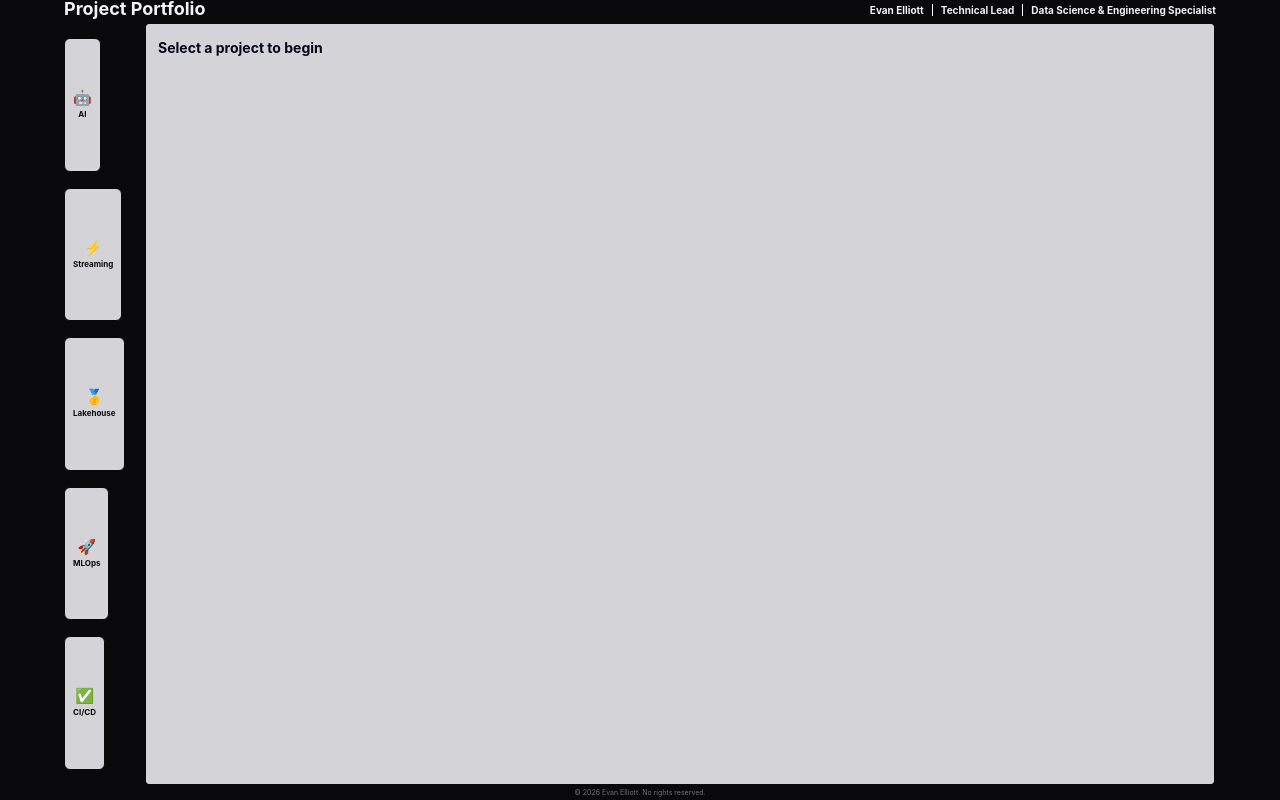
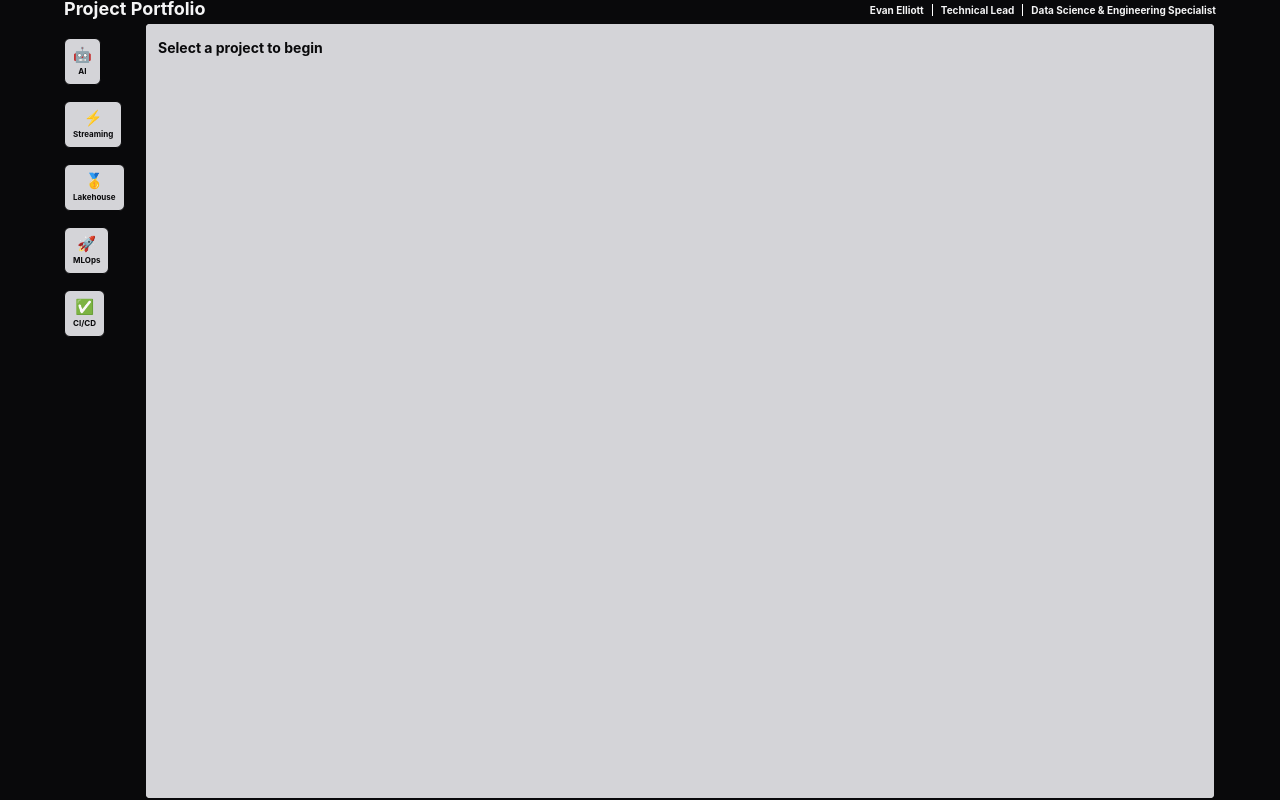
Before and after one commit to evanelliott/portfolio, a Vue app: page / in a window 1280 px wide. Built offline with nearby package versions, Linux system fonts and the light colour scheme.

Commit message:
Remove footer

```diff
--- a/src/App.vue
+++ b/src/App.vue
@@ -14,7 +14,7 @@ const handleProjectSelect = (id: string) => {
 </script>
 
 <template>
-  <div class="project-root fixed inset-0 flex flex-col bg-zinc-950 text-zinc-100 sm:px-16 overflow-hidden isolate">
+  <div class="project-root min-h-screen flex flex-col bg-zinc-950 text-zinc-100 sm:px-16 overflow-hidden isolate">
 
     <!-- Top Header -->
     <header class="w-full shrink-0 z-20 pt-8 sm:pt-0 pb-2 sm:pb-1">
@@ -49,7 +49,7 @@ const handleProjectSelect = (id: string) => {
       </aside>
 
       <!-- Main Viewport -->
-      <main class="order-2 sm:order-2 flex-1 relative overflow-y-auto text-slate-950 bg-zinc-900/20 custom-scrollbar">
+      <main class="order-2 sm:order-2 flex-1 relative overflow-y-auto text-zinc-950 bg-zinc-950 custom-scrollbar">
         <RouterView v-slot="{ Component }">
           <Transition name="page" mode="out-in">
             <component :is="Component" :selectedId="selectedId" :projects="projects" />
@@ -58,40 +58,28 @@ const handleProjectSelect = (id: string) => {
       </main>
 
     </div>
-
-    <footer class="w-full py-0.5 text-center shrink-0 bg-zinc-950 z-20">
-      <div class="text-[7px] text-zinc-500">
-        &copy; {{ new Date().getFullYear() }} Evan Elliott. No rights reserved.
-      </div>
-    </footer>
   </div>
 </template>
 
 
 <style>
-html, body, #app {
+/* Important: Removed height: 100% to allow the document to grow and scroll */
+html, body {
   margin: 0;
   padding: 0;
-  height: 100%;
   background-color: #09090b;
+  /* Helps with smooth momentum scrolling on iOS */
+  -webkit-overflow-scrolling: touch;
 }
 
 .project-root {
   padding-top: env(safe-area-inset-top);
+  padding-bottom: env(safe-area-inset-bottom);
 }
 
-nav {
-  -webkit-overflow-scrolling: touch;
-  scrollbar-width: thin;
-}
-
-.custom-scrollbar::-webkit-scrollbar {
-  width: 4px;
-  height: 4px;
-}
-.custom-scrollbar::-webkit-scrollbar-track { background: transparent; }
-.custom-scrollbar::-webkit-scrollbar-thumb {
-  background: rgba(255, 255, 255, 0.1);
-  border-radius: 10px;
+/* Ensure images/content don't break the layout width */
+img, video {
+  max-width: 100%;
+  height: auto;
 }
 </style>
```
